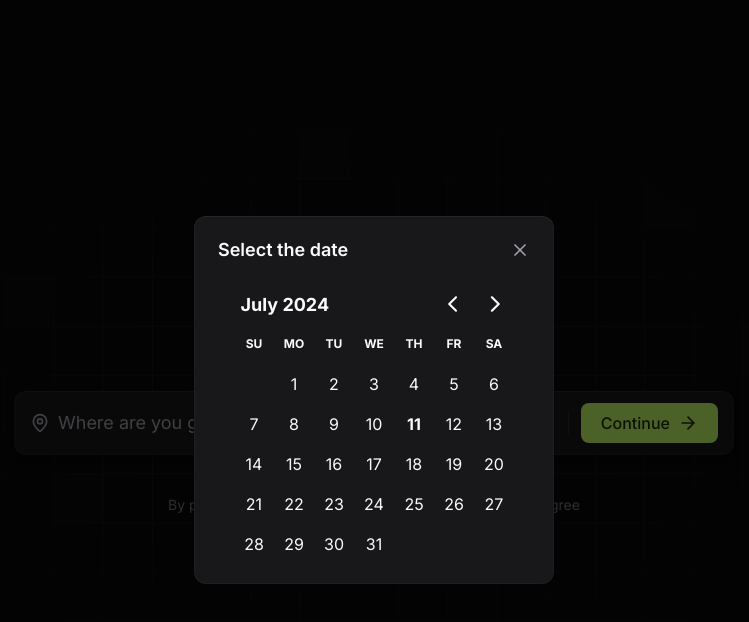
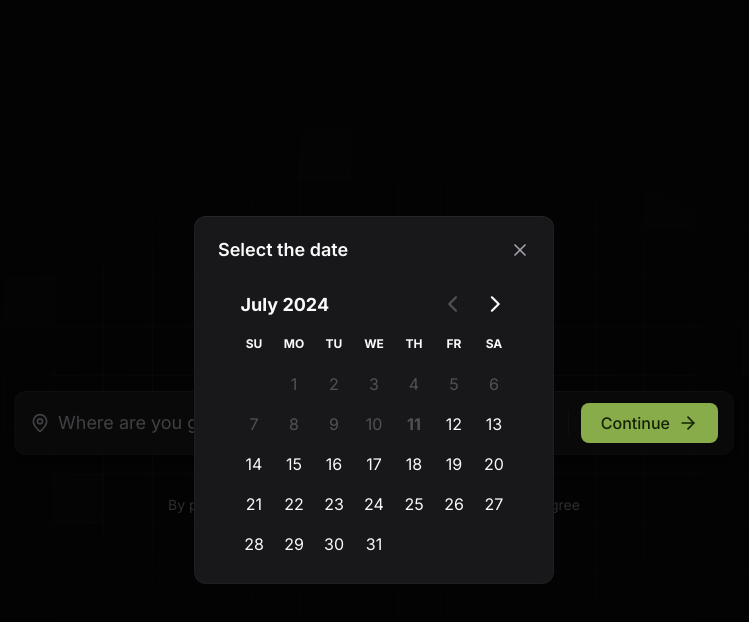
Before and after one commit to valentimgarcia/trip-planner, a React (Vite) app: page / in a window 1280 px wide. Both pictures are taken after a click on the button "When?". Shown: the top 622 px of the page, without its empty margins (266-1015 px from the left). Built offline with nearby package versions, Linux system fonts and the light colour scheme; the HTML template or start-up script is replaced by a standard one.

Commit message:
Implement create trip endpoint with axios & validations

```diff
--- a/package.json
+++ b/package.json
@@ -10,6 +10,7 @@
     "preview": "vite preview"
   },
   "dependencies": {
+    "axios": "^1.7.2",
     "date-fns": "^3.6.0",
     "localforage": "^1.10.0",
     "lucide-react": "^0.407.0",
--- a/src/components/button.tsx
+++ b/src/components/button.tsx
@@ -5,7 +5,7 @@ const buttonVariables = tv({
   base: "rounded-lg px-5 font-medium flex items-center justify-center gap-2",
   variants: {
     variant: {
-      primary: "bg-lime-300 text-lime-950 hover:bg-lime-400",
+      primary: "bg-lime-300 text-lime-950 hover:bg-lime-400 disabled:opacity-70",
       secondary: "bg-zinc-800 text-zinc-200 hover:bg-zinc-700",
     },
     size: {
--- /dev/null
+++ b/src/lib/axios.ts
@@ -0,0 +1,5 @@
+import axios from "axios";
+
+export const api = axios.create({
+  baseURL: "http://localhost:3333",
+});
--- a/src/routes/create-trip/confirm-trip-modal.tsx
+++ b/src/routes/create-trip/confirm-trip-modal.tsx
@@ -5,11 +5,15 @@ import { Button } from "../../components/button";
 interface ConfirmTripModalProps {
   closeConfirmTripModal: () => void;
   createTrip: (event: FormEvent<HTMLFormElement>) => void;
+  setOwnerName: (ownerName: string) => void;
+  setOwnerEmail: (ownerEmail: string) => void;
 }
 
 export function ConfirmTripModal({
   closeConfirmTripModal,
   createTrip,
+  setOwnerName,
+  setOwnerEmail,
 }: ConfirmTripModalProps) {
   return (
     <div className="fixed inset-0 bg-black/60 flex items-center justify-center">
@@ -32,7 +36,7 @@ export function ConfirmTripModal({
           , please fill in your details below:
         </p>
 
-        <form onClick={createTrip} className="space-y-3">
+        <form onSubmit={createTrip} className="space-y-3">
           <div className="h-14 px-4 bg-zinc-950 border border-zinc-800 rounded-lg flex items-center gap-2">
             <User className="size-5 text-zinc-400" />
             <input
@@ -40,6 +44,7 @@ export function ConfirmTripModal({
               name="name"
               placeholder="Your full name"
               className="bg-transparent text-lg placeholder-zinc-400 outline-none flex-1"
+              onChange={(event) => setOwnerName(event.target.value)}
             />
           </div>
 
@@ -50,6 +55,7 @@ export function ConfirmTripModal({
               name="email"
               placeholder="Your personal e-mail"
               className="bg-transparent text-lg placeholder-zinc-400 outline-none flex-1"
+              onChange={(event) => setOwnerEmail(event.target.value)}
             />
           </div>
 
--- a/src/routes/create-trip/index.tsx
+++ b/src/routes/create-trip/index.tsx
@@ -4,6 +4,8 @@ import { ConfirmTripModal } from "./confirm-trip-modal";
 import { InviteGuestsModal } from "./invite-guests-modal";
 import { DestinationAndDateStep } from "./steps/destination-and-date-step";
 import { InviteGuestsStep } from "./steps/invite-guests-step";
+import { DateRange } from "react-day-picker";
+import { api } from "../../lib/axios";
 
 export default function CreateTripPage() {
   const navigate = useNavigate();
@@ -11,6 +13,14 @@ export default function CreateTripPage() {
   const [isGuestsInputOpen, setIsGuestsInputOpen] = useState(false);
   const [isGuestsModalOpen, setIsGuestsModalOpen] = useState(false);
   const [isConfirmTripModalOpen, setIsConfirmTripModalOpen] = useState(false);
+
+  const [destination, setDestination] = useState("");
+  const [ownerName, setOwnerName] = useState("");
+  const [ownerEmail, setOwnerEmail] = useState("");
+  const [startAndEndDates, setStartAndEndDates] = useState<
+    DateRange | undefined
+  >();
+
   const [emailsToInvite, setEmailsToInvite] = useState([
     "valentimgarcia@gmail.com",
   ]);
@@ -63,9 +73,32 @@ export default function CreateTripPage() {
     setEmailsToInvite(newEmailList);
   }
 
-  function createTrip(event: FormEvent<HTMLFormElement>) {
+  async function createTrip(event: FormEvent<HTMLFormElement>) {
     event.preventDefault();
-    navigate("/trips/123");
+
+    if (
+      !destination ||
+      !startAndEndDates?.from ||
+      !startAndEndDates?.to ||
+      emailsToInvite.length === 0 ||
+      !ownerName ||
+      !ownerEmail
+    ) {
+      return;
+    }
+
+    const response = await api.post("/trips", {
+      destination: destination,
+      starts_at: startAndEndDates.from,
+      ends_at: startAndEndDates?.to,
+      emails_to_invite: emailsToInvite,
+      owner_name: ownerName,
+      owner_email: ownerEmail,
+    });
+
+    const { tripId } = response.data;
+
+    navigate(`/trips/${tripId}`);
   }
 
   return (
@@ -83,6 +116,10 @@ export default function CreateTripPage() {
             isGuestsInputOpen={isGuestsInputOpen}
             closeGuestsInput={closeGuestsInput}
             openGuestsInput={openGuestsInput}
+            destination={destination}
+            setDestination={setDestination}
+            startAndEndDates={startAndEndDates}
+            setStartAndEndDates={setStartAndEndDates}
           />
 
           {isGuestsInputOpen && (
@@ -121,6 +158,8 @@ export default function CreateTripPage() {
         <ConfirmTripModal
           closeConfirmTripModal={closeConfirmTripModal}
           createTrip={createTrip}
+          setOwnerName={setOwnerName}
+          setOwnerEmail={setOwnerEmail}
         />
       )}
     </div>
--- a/src/routes/create-trip/steps/destination-and-date-step.tsx
+++ b/src/routes/create-trip/steps/destination-and-date-step.tsx
@@ -19,17 +19,22 @@ interface DestinationAndDateStepProps {
   isGuestsInputOpen: boolean;
   closeGuestsInput: () => void;
   openGuestsInput: () => void;
+  destination: string;
+  setDestination: (destination: string) => void;
+  startAndEndDates: DateRange | undefined;
+  setStartAndEndDates: (dates: DateRange | undefined) => void;
 }
 
 export function DestinationAndDateStep({
   isGuestsInputOpen,
   closeGuestsInput,
   openGuestsInput,
+  destination,
+  setDestination,
+  startAndEndDates,
+  setStartAndEndDates,
 }: DestinationAndDateStepProps) {
   const [isDatePickerOpen, setIsDatePickerOpen] = useState(false);
-  const [startAndEndDates, setStartAndEndDates] = useState<
-    DateRange | undefined
-  >();
 
   function openDatePicker() {
     setIsDatePickerOpen(true);
@@ -47,6 +52,10 @@ export function DestinationAndDateStep({
         )}`
       : null;
 
+  const today = new Date();
+  const tomorrow = new Date(today);
+  tomorrow.setDate(tomorrow.getDate() + 1);
+
   return (
     <div className="h-16 bg-zinc-900 px-4 rounded-xl flex items-center shadow-shape gap-3">
       <div className="flex items-center gap-2 flex-1">
@@ -56,6 +65,7 @@ export function DestinationAndDateStep({
           placeholder="Where are you going?"
           className="bg-transparent text-lg placeholder-zinc-400 outline-none flex-1"
           disabled={isGuestsInputOpen}
+          onChange={(event) => setDestination(event.target.value)}
         />
       </div>
 
@@ -85,6 +95,7 @@ export function DestinationAndDateStep({
               mode="range"
               selected={startAndEndDates}
               onSelect={setStartAndEndDates}
+              fromDate={tomorrow}
             />
           </div>
         </div>
@@ -98,7 +109,11 @@ export function DestinationAndDateStep({
           <Settings2 className="size-5" />
         </Button>
       ) : (
-        <Button onClick={openGuestsInput} variant="primary">
+        <Button
+          onClick={openGuestsInput}
+          disabled={destination.length <= 3}
+          variant="primary"
+        >
           Continue
           <ArrowRight className="size-5 text-lime-950" />
         </Button>
--- a/src/routes/create-trip/steps/invite-guests-step.tsx
+++ b/src/routes/create-trip/steps/invite-guests-step.tsx
@@ -33,7 +33,11 @@ export function InviteGuestsStep({
 
       <div className="w-px h-6 bg-zinc-800" />
 
-      <Button onClick={openConfirmTripModal} variant="primary">
+      <Button
+        onClick={openConfirmTripModal}
+        disabled={emailsToInvite.length === 0}
+        variant="primary"
+      >
         Confirm trip
         <ArrowRight className="size-5 text-lime-950" />
       </Button>
```
Also changed, not shown: 1 other file (tests, documents, lock files or other folders).
